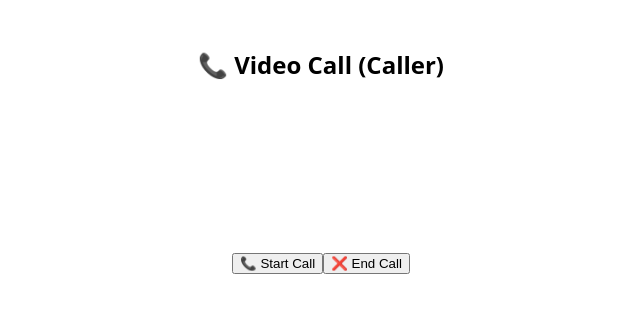
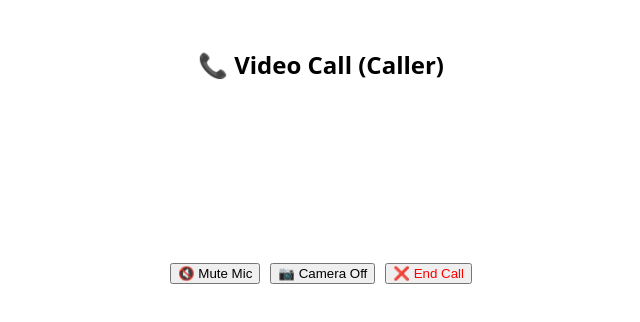
Before and after one commit to vikuuuuu/live, a Next.js app: page /stream in a window 1280 px wide. Shown: the top 322 px of the page, without its empty margins (319-959 px from the left). Built offline with nearby package versions, Linux system fonts and the light colour scheme.

Commit message:
Update page.js
New Features

```diff
--- a/src/app/stream/page.js
+++ b/src/app/stream/page.js
@@ -1,8 +1,9 @@
 "use client";
 
-import { useEffect, useRef, useState } from "react";
+import { useRef, useState } from "react";
 import { collection, addDoc, setDoc, doc, onSnapshot } from "firebase/firestore";
 import { db } from "@/lib/firebase";
+import { useRouter } from "next/navigation";
 
 const iceServers = {
   iceServers: [{ urls: "stun:stun.l.google.com:19302" }],
@@ -13,12 +14,16 @@ export default function StreamPage() {
   const remoteVideo = useRef(null);
   const pc = useRef(null);
   const streamRef = useRef(null);
+
   const [roomId, setRoomId] = useState(null);
+  const [micOn, setMicOn] = useState(true);
+  const [camOn, setCamOn] = useState(true);
+
+  const router = useRouter();
 
   const startCall = async () => {
     pc.current = new RTCPeerConnection(iceServers);
 
-    // 🎥 local media
     const stream = await navigator.mediaDevices.getUserMedia({
       video: true,
       audio: {
@@ -30,11 +35,8 @@ export default function StreamPage() {
     streamRef.current = stream;
     localVideo.current.srcObject = stream;
 
-    stream.getTracks().forEach((track) =>
-      pc.current.addTrack(track, stream)
-    );
+    stream.getTracks().forEach((t) => pc.current.addTrack(t, stream));
 
-    // 👀 remote media
     pc.current.ontrack = (e) => {
       remoteVideo.current.srcObject = e.streams[0];
     };
@@ -55,9 +57,9 @@ export default function StreamPage() {
 
     await setDoc(doc(db, "rooms", roomRef.id), {
       offer: { type: offer.type, sdp: offer.sdp },
+      status: "live",
     });
 
-    // answer listen
     onSnapshot(doc(db, "rooms", roomRef.id), async (snap) => {
       const data = snap.data();
       if (data?.answer && !pc.current.currentRemoteDescription) {
@@ -67,7 +69,6 @@ export default function StreamPage() {
       }
     });
 
-    // callee ICE
     onSnapshot(
       collection(db, "rooms", roomRef.id, "calleeCandidates"),
       (snap) =>
@@ -81,24 +82,60 @@ export default function StreamPage() {
     );
   };
 
-  const endCall = () => {
+  const toggleMic = () => {
+    const track = streamRef.current.getAudioTracks()[0];
+    track.enabled = !track.enabled;
+    setMicOn(track.enabled);
+  };
+
+  const toggleCamera = () => {
+    const track = streamRef.current.getVideoTracks()[0];
+    track.enabled = !track.enabled;
+    setCamOn(track.enabled);
+  };
+
+  const endCall = async () => {
     streamRef.current?.getTracks().forEach((t) => t.stop());
     pc.current?.close();
+
+    if (roomId) {
+      await setDoc(
+        doc(db, "rooms", roomId),
+        { status: "ended" },
+        { merge: true }
+      );
+    }
+
+    router.push("/");
   };
 
   return (
     <main style={{ textAlign: "center" }}>
       <h2>📞 Video Call (Caller)</h2>
 
-      <div style={{ display: "flex", gap: 10, justifyContent: "center" }}>
-        <video ref={localVideo} autoPlay muted playsInline width={300} />
-        <video ref={remoteVideo} autoPlay playsInline width={300} />
+      <div style={{ display: "flex", justifyContent: "center", gap: 10 }}>
+        <video ref={localVideo} autoPlay muted playsInline width={280} />
+        <video ref={remoteVideo} autoPlay playsInline width={280} />
       </div>
 
-      <button onClick={startCall}>📞 Start Call</button>
-      <button onClick={endCall}>❌ End Call</button>
+      <div style={{ marginTop: 20 }}>
+        <button onClick={toggleMic}>
+          {micOn ? "🔇 Mute Mic" : "🎤 Unmute Mic"}
+        </button>
 
-      {roomId && <p>Share: /watch/{roomId}</p>}
+        <button onClick={toggleCamera} style={{ marginLeft: 10 }}>
+          {camOn ? "📷 Camera Off" : "📷 Camera On"}
+        </button>
+
+        <button
+          onClick={endCall}
+          style={{ marginLeft: 10, color: "red" }}
+        >
+          ❌ End Call
+        </button>
+      </div>
+
+      {roomId && <p>Share link: /watch/{roomId}</p>}
     </main>
   );
 }
```
